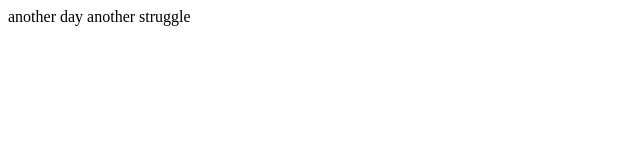
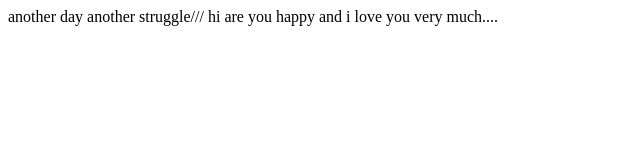
Before and after one commit to MaxPromit/Another-One, a plain HTML site: page index.html in a window 1280 px wide. Shown: the whole page, without its empty margins (0-640 px from the left). Drawn offline with Linux system fonts and the light colour scheme.

Commit message:
love you masseage

```diff
--- a/index.html
+++ b/index.html
@@ -7,6 +7,7 @@
     <title>Document</title>
 </head>
 <body>
-    another day another struggle
+    another day another struggle///
+    hi are you happy and i love you very much....
 </body>
 </html>
```
